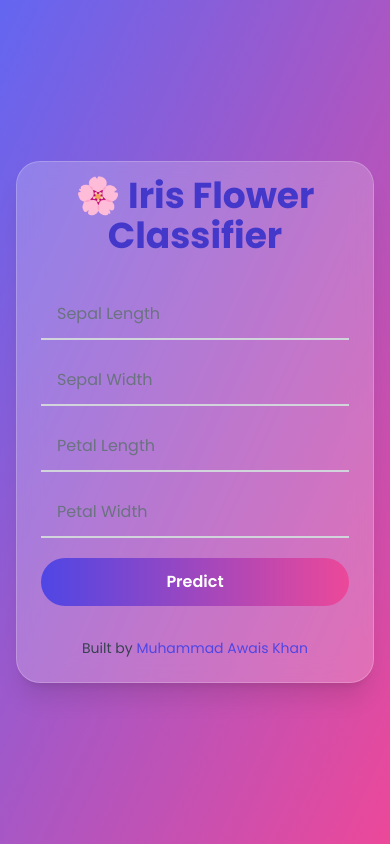
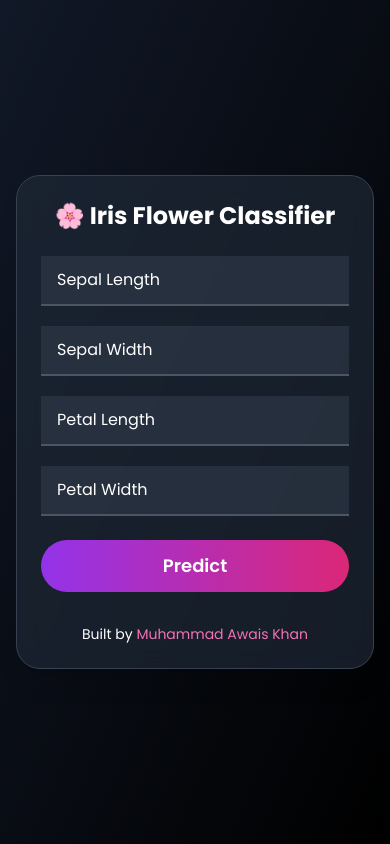
Before and after one commit to Muhammad-Awais-Professional/ML_A3_flower_classifier, a Flask app: page / in a window 390 px wide. Run offline with Flask 3, Linux system fonts and the light colour scheme; some libraries are stand-ins or nearby versions.

Commit message:
Update index.html

```diff
--- a/flower_classifier_vercel-main/templates/index.html
+++ b/flower_classifier_vercel-main/templates/index.html
@@ -13,7 +13,7 @@
   <style>
     body {
       font-family: 'Poppins', sans-serif;
-      overflow-x: hidden; /* prevent horizontal scroll */
+      overflow: hidden; /* hide blob overflow */
     }
     @keyframes float {
       0%   { transform: translate(0,0) scale(1); }
@@ -28,10 +28,18 @@
       animation: float 8s ease-in-out infinite;
       pointer-events: none;
     }
-    /* only show blobs on md+ */
     @media (min-width: 768px) {
-      .blob-1 { width: 300px; height: 300px; background: #ff80b5; top: -50px; left: -50px; }
-      .blob-2 { width: 400px; height: 400px; background: #9089fc; bottom: -100px; right: -100px; animation-duration:10s; }
+      .blob-1 {
+        width: 250px; height: 250px;
+        background: #6b21a8; /* deep purple */
+        top: -80px; left: -80px;
+      }
+      .blob-2 {
+        width: 300px; height: 300px;
+        background: #db2777; /* fuchsia */
+        bottom: -100px; right: -100px;
+        animation-duration:10s;
+      }
     }
     .fade-in {
       opacity: 0;
@@ -41,20 +49,19 @@
   </style>
 </head>
 
-<body class="relative flex items-center justify-center min-h-screen p-4 bg-gradient-to-br from-indigo-500 to-pink-500">
-
+<body class="relative flex items-center justify-center min-h-screen p-4 bg-gradient-to-br from-gray-900 to-black">
   <!-- Floating blobs (md+) -->
   <div class="blob blob-1 hidden md:block"></div>
   <div class="blob blob-2 hidden md:block"></div>
 
   <!-- Main card -->
-  <div class="relative w-full max-w-lg p-6 mx-auto bg-white bg-opacity-20 backdrop-blur-md border border-white/20 rounded-3xl shadow-xl transition-colors duration-500">
-    <h1 class="text-4xl sm:text-5xl font-bold text-center text-indigo-700 mb-6 animate-bounce">
+  <div class="relative w-full max-w-xl sm:max-w-lg p-6 sm:p-8 bg-gray-800 bg-opacity-70 backdrop-blur-md border border-gray-700 rounded-3xl shadow-xl">
+    <h1 class="text-2xl sm:text-3xl md:text-4xl lg:text-5xl font-bold text-center text-white mb-6">
       🌸 Iris Flower Classifier
     </h1>
 
-    <form method="post" class="space-y-5">
-      <div class="grid grid-cols-1 sm:grid-cols-2 gap-4">
+    <form method="post" class="text-white space-y-6">
+      <div class="grid grid-cols-1 sm:grid-cols-2 gap-5 text-white">
         {% for field,label in [
           ('sepal_length','Sepal Length'),
           ('sepal_width','Sepal Width'),
@@ -66,11 +73,11 @@
             type="number" step="any"
             name="{{ field }}" id="{{ field }}"
             required
-            class="peer w-full px-4 py-3 bg-transparent border-b-2 border-gray-300 focus:border-indigo-400 outline-none transition"
+            class="peer w-full px-4 py-3 bg-gray-700 bg-opacity-50 border-b-2 border-gray-600 text-white placeholder-transparent focus:border-pink-500 outline-none transition"
           />
           <label
             for="{{ field }}"
-            class="absolute left-4 top-3 text-gray-500 peer-focus:-top-2 peer-focus:text-sm peer-focus:text-indigo-600 transition-all"
+            class="absolute left-4 top-3 text-white peer-focus:-top-2 peer-focus:text-sm peer-focus:text-pink-400 transition-all"
           >
             {{ label }}
           </label>
@@ -79,30 +86,36 @@
       </div>
 
       <button type="submit"
-        class="w-full py-3 bg-gradient-to-r from-indigo-600 to-pink-500 text-white font-semibold rounded-full hover:from-indigo-700 hover:to-pink-600 focus:outline-none transform hover:scale-105 active:scale-95 transition">
+        class="w-full py-3 text-lg sm:text-xl font-semibold rounded-full bg-gradient-to-r from-purple-600 to-pink-600 text-white hover:from-purple-700 hover:to-pink-700 focus:outline-none transform hover:scale-105 active:scale-95 transition">
         Predict
       </button>
     </form>
 
     {% if result %}
-    <div class="mt-6 fade-in">
-      <div class="p-4 bg-green-50 border-l-4 border-green-400 rounded-lg">
-        <p class="text-green-800 font-semibold mb-1">🔍 Prediction Result</p>
-        <p class="text-gray-700">{{ result }}</p>
+      <div class="mt-8 fade-in">
+        <div class="p-4 bg-gray-900 bg-opacity-60 border-l-4 border-pink-500 rounded-lg">
+          <p class="text-pink-400 font-semibold mb-2">🔍 Prediction Result</p>
+          <p class="text-white text-base sm:text-lg">{{ result }}</p>
+        </div>
+        {% if image_url %}
+          <div class="mt-5 overflow-hidden rounded-xl shadow-lg">
+            <img
+              src="{{ image_url }}"
+              alt="Predicted Iris"
+              class="w-full object-cover hover:scale-105 transform transition"
+            />
+            <!-- this caption is now white -->
+            <p class="mt-2 text-center text-white">Predicted Iris</p>
+          </div>
+        {% endif %}
       </div>
-      {% if image_url %}
-      <div class="mt-5 overflow-hidden rounded-xl shadow-lg">
-        <img src="{{ image_url }}" alt="Predicted Iris"
-             class="w-full object-cover hover:scale-105 transform transition"/>
-      </div>
-      {% endif %}
-    </div>
     {% endif %}
 
-    <footer class="mt-8 text-center text-gray-700 text-sm">
+
+    <footer class="mt-8 text-center text-white text-sm sm:text-base">
       Built by
       <a href="https://muhammadawaisportfolio.netlify.app/" target="_blank"
-         class="text-indigo-600 hover:underline">
+         class="text-pink-400 hover:underline">
         Muhammad Awais Khan
       </a>
     </footer>
```
